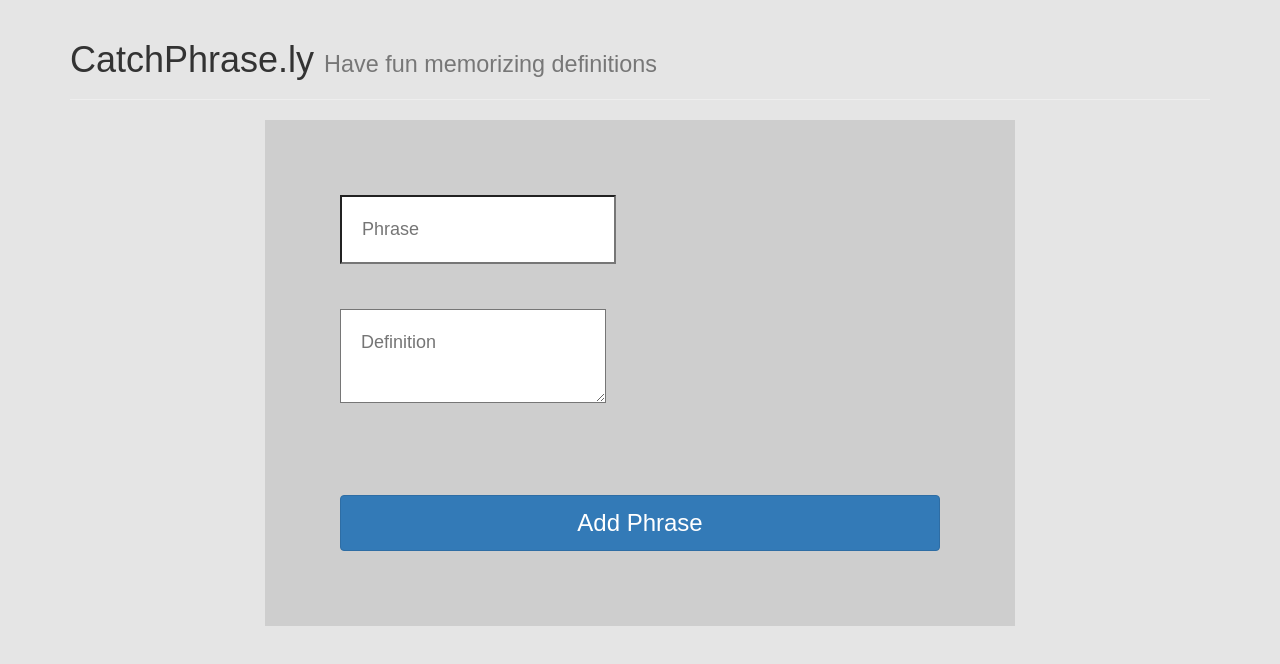
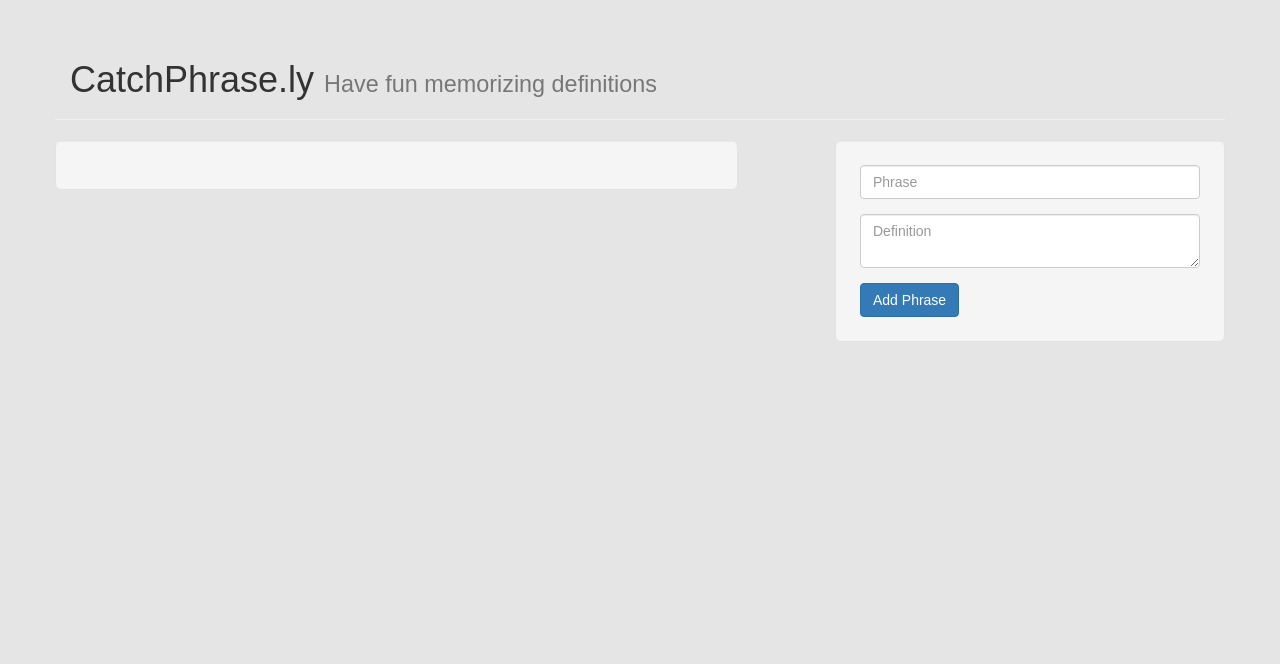
Before and after one commit to adkelley/catchphrasely, a website: page views/index.html in a window 1280 px wide. Drawn offline with nearby package versions, Linux system fonts and the light colour scheme; no server answers.

Commit message:
Bootstrap CSS init

```diff
--- a/public/css/main.css
+++ b/public/css/main.css
@@ -3,6 +3,8 @@ body {
   background-color: rgba(0,0,0, .1);
 }
 
+
+/*
 .con-body {
   background-color: rgba(255, 255, 255, 1);
   padding: 20px;
@@ -55,3 +57,4 @@ body {
 .phrase .btn-group * {
   margin-right: 10px;
 }
+*/
--- a/views/index.html
+++ b/views/index.html
@@ -11,50 +11,53 @@
   <script src="https://cdnjs.cloudflare.com/ajax/libs/underscore.js/1.8.3/underscore-min.js"></script>
    <!-- CatchPhrase.ly -->
    <link rel="stylesheet" type="text/css" href="../css/main.css">
-   <script type="text/javascript" src="../js/app.js"></script>
+   <script type="text/javascript" src="../javascripts/app.js"></script>
 </head>
 <body>
- <div id="page-wrapper" class="container">
+ <div class="container">
+
     <!-- header -->
-    <header class="page-header">
+    <div class='row'>
+      <header class="page-header col-md-12">
         <h1 id="" class="">CatchPhrase.ly&nbsp<small id="" class="">Have fun memorizing definitions</small>
       </header>
-     <!-- phrases -->
-     <div class="row">
-       <div class="col-xs-12 col-sm-8 col-sm-offset-2 col-md-8 col-md-offset-2">
+    </div>
+
+     <div class='row'>
+       <!-- phrase list -->
+       <div id="phrasesCon" class="col-md-7 well well-lg"></div>
+
+       <!-- new phrase -->
+       <div class="col-md-4 col-md-offset-1 well well-lg">
          <form id="newPhrase" class="cust-form">
            <div class="form-group">
-             <input type="text" name="phrases[phrase]" placeholder="Phrase">
+             <!-- Enter phrase -->
+             <input type="text" name="phrases[phrase]" class="form-control" placeholder="Phrase">
            </div>
            <div class="form-group">
-             <textarea name="phrases[definition]" placeholder="Definition"></textarea>
+              <!-- Enter definition -->
+             <textarea name="phrases[definition]" class="form-control" placeholder="Definition"></textarea>
            </div>
+            <!-- Add the above phrase/definition -->
            <button type="submit" class="btn btn-primary">Add Phrase</button>
          </form>
        </div>
      </div>
-
-     <div id="phrasesCon" class="">
-     </div>
 </body>
 <script type="text/template" id="phraseTempl">
-      <div class="phraseCon row">
-        <div class="col-xs-12 col-sm-8 col-sm-offset-2 col-md-8 col-md-offset-2">
-
+  <div class="phraseCon">
+    <!-- Enter phrase -->
     <div class="phrase">
-
       <div class="phrase-phrase">
         <%= phrase %>
       </div>
-
+      <!-- Enter definition -->
       <div class="phrase-definition">
         <%= definition %>
       </div>
-
+      <!-- Delete Definition -->
       <div class="btn-group phrase-controls">
         <button type="submit" class="delete btn btn-danger">DELETE</button>
-            </div>
-
       </div>
     </div>
   </div>
```
Also changed, not shown: public/javascripts/app.js (renamed from public/js/app.js). Lines whose indentation alone changed are shown as unchanged.
